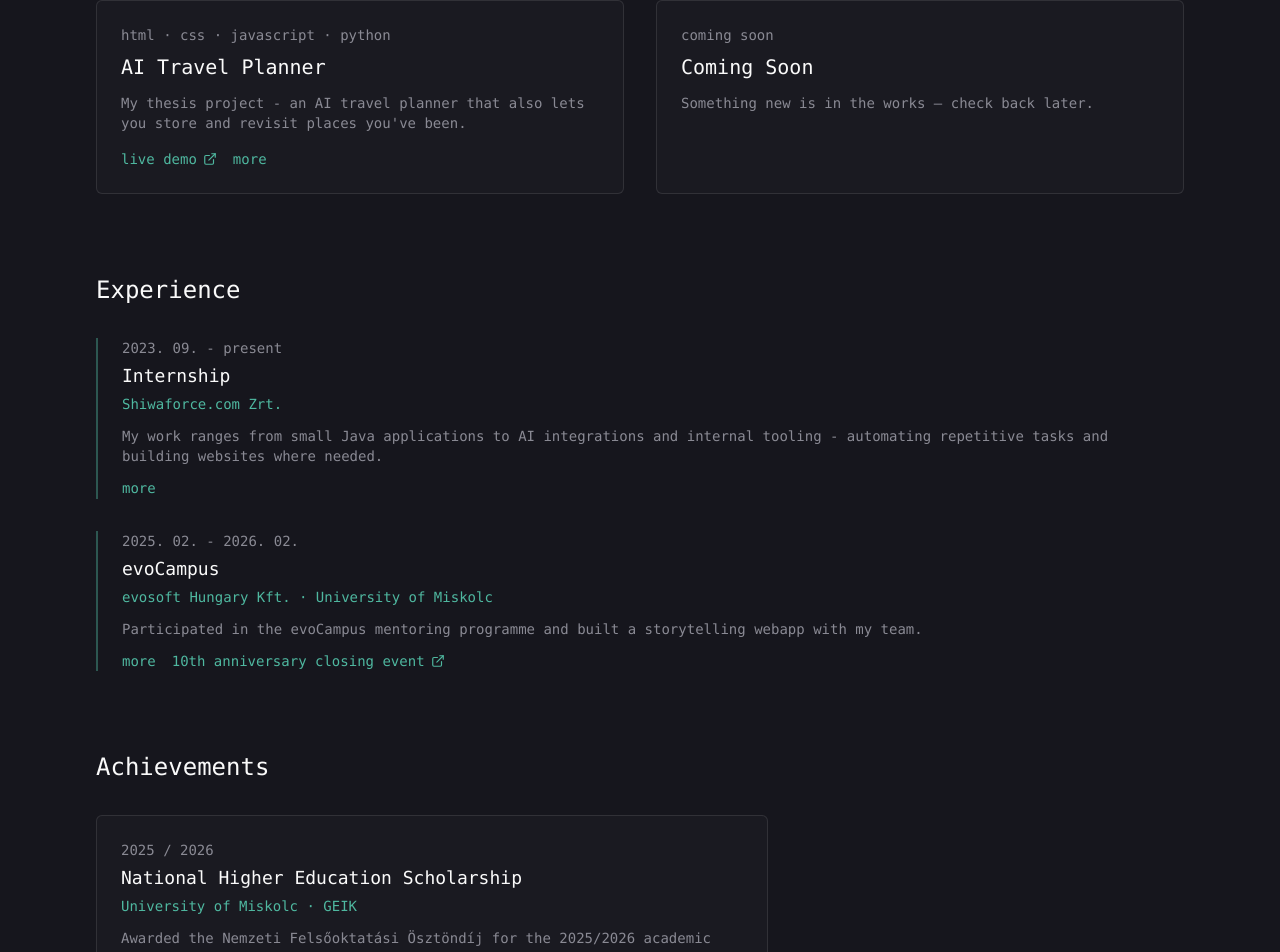
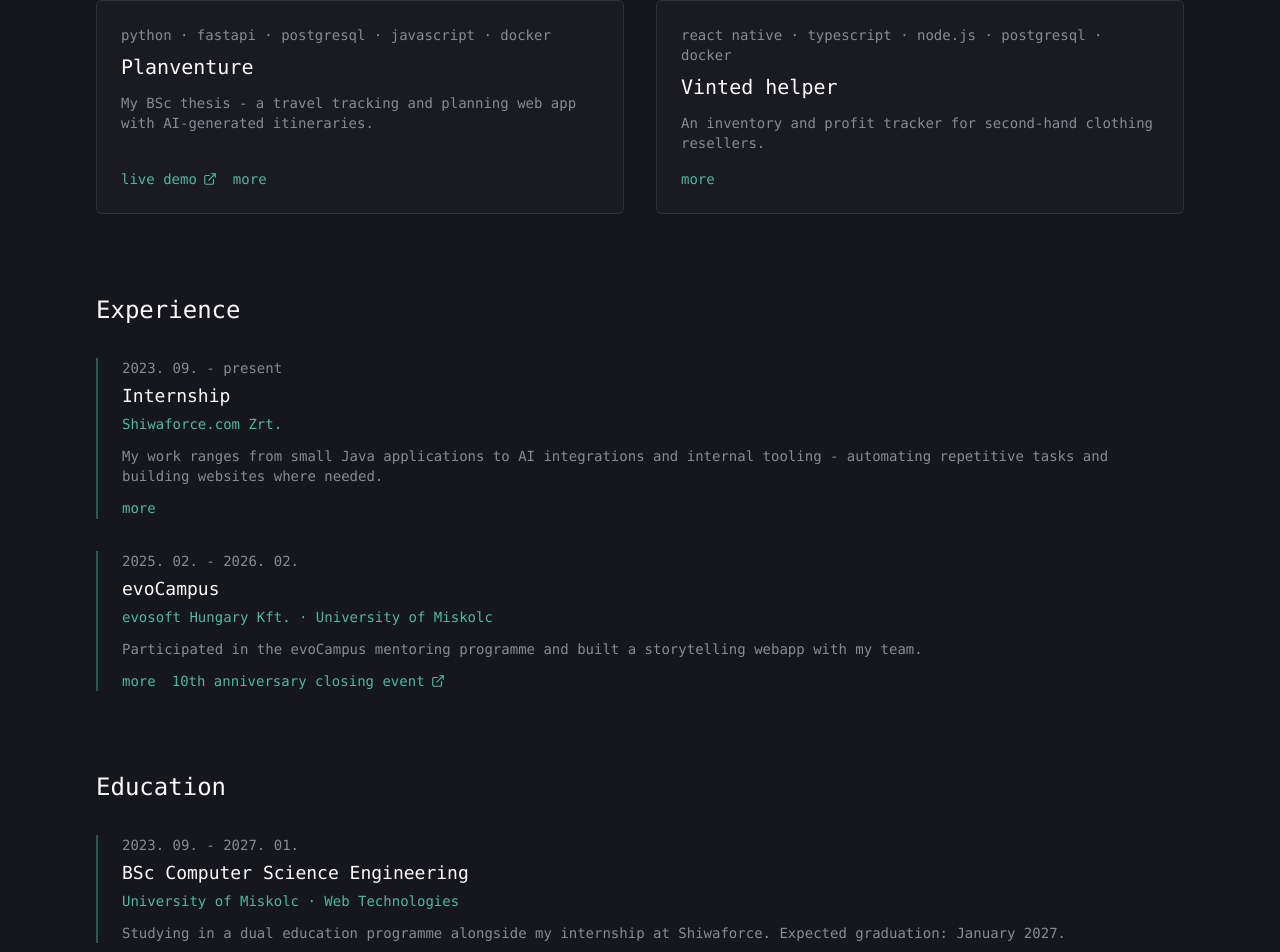
Before and after one commit to VargaEszter11/portfolio, a React (Vite) app: page / in a window 1280 px wide. Shown: the part 735-1687 px from the top of the page. Built offline with nearby package versions, Linux system fonts and the light colour scheme.

Commit message:
education and projects update

```diff
--- a/src/App.jsx
+++ b/src/App.jsx
@@ -4,6 +4,7 @@ import Hero from './components/Hero'
 import About from './components/About'
 import Projects from './components/Projects'
 import Experience from './components/Experience'
+import Education from './components/Education'
 import Achievements from './components/Achievements'
 import Skills from './components/Skills'
 import Contact from './components/Contact'
@@ -17,6 +18,7 @@ function App() {
         <About />
         <Projects />
         <Experience />
+        <Education />
         <Achievements />
         <Skills />
         <Contact />
--- /dev/null
+++ b/src/components/Education.jsx
@@ -0,0 +1,39 @@
+import React from 'react'
+import '../index.css'
+
+function Education() {
+    return (
+        <div id="education" className="px-6 md:px-8 py-10 max-w-6xl mx-auto">
+            <h2 className="font-mono text-offwhite text-2xl font-medium">
+                Education
+            </h2>
+            <div className="mt-8 space-y-8">
+                <div className="border-l-2 border-teal/40 pl-4 md:pl-6">
+                    <p className="font-mono text-sm text-muted">
+                        2023. 09. - 2027. 01.
+                    </p>
+                    <h3 className="font-mono text-offwhite text-lg font-medium mt-1">
+                        BSc Computer Science Engineering
+                    </h3>
+                    <p className="font-mono text-teal text-sm mt-1">
+                        University of Miskolc · Web Technologies
+                    </p>
+                    <p className="font-mono text-muted text-sm mt-3">
+                        Studying in a dual education programme alongside my internship at Shiwaforce. Expected graduation: January 2027.
+                    </p>
+                </div>
+
+                <div className="border-l-2 border-teal/40 pl-4 md:pl-6">
+                    <h3 className="font-mono text-offwhite text-lg font-medium">
+                        Cisco Networking Academy
+                    </h3>
+                    <p className="font-mono text-muted text-sm mt-3">
+                        CCNA 1-3 courses.
+                    </p>
+                </div>
+            </div>
+        </div>
+    )
+}
+
+export default Education
--- a/src/components/Nav.jsx
+++ b/src/components/Nav.jsx
@@ -8,6 +8,7 @@ function Nav() {
         { href: '#about', label: 'about' },
         { href: '#projects', label: 'projects' },
         { href: '#experience', label: 'experience' },
+        { href: '#education', label: 'education' },
         { href: '#achievements', label: 'achievements' },
         { href: '#skills', label: 'skills' },
         { href: '#contact', label: 'contact' },
--- a/src/components/Projects.jsx
+++ b/src/components/Projects.jsx
@@ -15,19 +15,17 @@ function Projects() {
                 <div className="flex md:grid md:grid-cols-2 gap-4 md:gap-8 overflow-x-auto md:overflow-visible snap-x snap-mandatory md:snap-none px-6 md:px-0 pb-4 md:pb-0">
                     <div className="w-[calc(100vw-3rem)] shrink-0 snap-center md:w-auto md:min-w-0 md:shrink md:snap-align-none">
                         <ProjectCard
-                            stack="html · css · javascript · python"
-                            title="AI Travel Planner"
-                            description="My thesis project - an AI travel planner that also lets you store and revisit places you've been."
+                            stack="python · fastapi · postgresql · javascript · docker"
+                            title="Planventure"
+                            description="My BSc thesis - a travel tracking and planning web app with AI-generated itineraries."
                             demoLink="https://szakdolgozat.maty.as/"
                             details={[
-                                'This is my thesis project, a web app built around the idea that planning a trip should feel exciting, not overwhelming. Instead of dumping you into a blank search box, it helps turn an idea into something you can actually follow.',
-                                'You start with the basics: where you want to go, when you want to go, and what kind of trip you are after (sightseeing, food, nature, a slower pace, or a packed itinerary). From there, the app generates day-by-day suggestions you can review and reshape, so the plan feels more like yours than a generic tourist checklist.',
-                                'Beyond planning, you can also save the places you have already visited, building a personal log of destinations and memories over time, including a view of countries you have been to. That way the app is not only about the next trip, but also about keeping track of where you have been.',
-                                'Under the hood, the frontend is built with HTML, CSS, and JavaScript, while a Python backend handles the planning logic, AI integration, and storing visited places. The goal was not just to call an API and hope for the best, but to structure inputs and outputs so the results stay useful, readable, and easy to iterate on.',
-                                'Working on it as a thesis meant treating it like a real product: defining the problem, designing the flow, connecting frontend and backend, and polishing the details until the whole experience felt coherent. It is the project that best shows how I like to build, practical, travel-minded, and focused on making something people would actually want to use.',
+                                'Planventure is my BSc thesis: a web app for tracking the places you have visited and planning the trips you want to take next. Visited places are available in both list and map views, and itineraries are generated with the DeepSeek LLM.',
+                                'Users can sign in with Google OAuth, verify their email address, and share their itineraries with others. The interface is trilingual (Hungarian, English and German), and admins can export and import data.',
+                                'The backend is built with Python and FastAPI on top of PostgreSQL, the frontend is written in JavaScript, and everything runs in Docker. The project has a Pytest suite of roughly 500 tests and a GitHub Actions CI pipeline.',
                             ]}
                             images={[
-                                { src: thesisMainPage, alt: 'TravelApp main page', caption: 'Main page' },
+                                { src: thesisMainPage, alt: 'Planventure main page', caption: 'Main page' },
                                 { src: thesisPlan, alt: 'AI travel plan view', caption: 'Generated travel plan' },
                                 { src: thesisVisited, alt: 'Visited places view', caption: 'Visited places' },
                             ]}
@@ -35,9 +33,14 @@ function Projects() {
                     </div>
                     <div className="w-[calc(100vw-3rem)] shrink-0 snap-center md:w-auto md:min-w-0 md:shrink md:snap-align-none">
                         <ProjectCard
-                            stack="coming soon"
-                            title="Coming Soon"
-                            description="Something new is in the works — check back later."
+                            stack="react native · typescript · node.js · postgresql · docker"
+                            title="Vinted helper"
+                            description="An inventory and profit tracker for second-hand clothing resellers."
+                            details={[
+                                'Vinted helper is a mobile app for people who resell second-hand clothes. It tracks your inventory with photos, shows the profit per item, and supports bundles with automatic price splitting.',
+                                'The backend is a Fastify REST API with JWT authentication on PostgreSQL, and the app is built with React Native and TypeScript. Everything runs in Docker.',
+                                'The "Buy check" feature identifies an item from photos and recommends whether it is worth buying, based on online prices and your own sales history.',
+                            ]}
                         />
                     </div>
                 </div>
```
